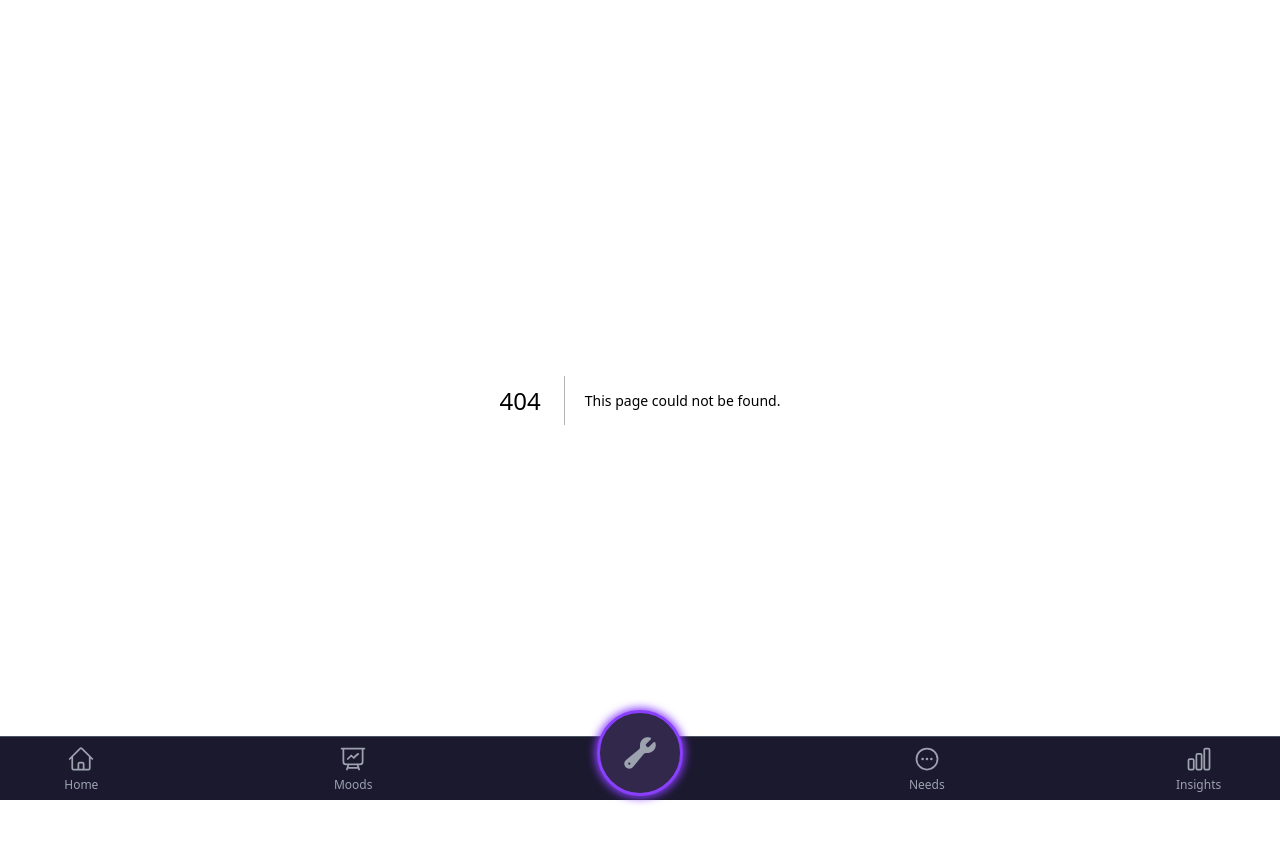
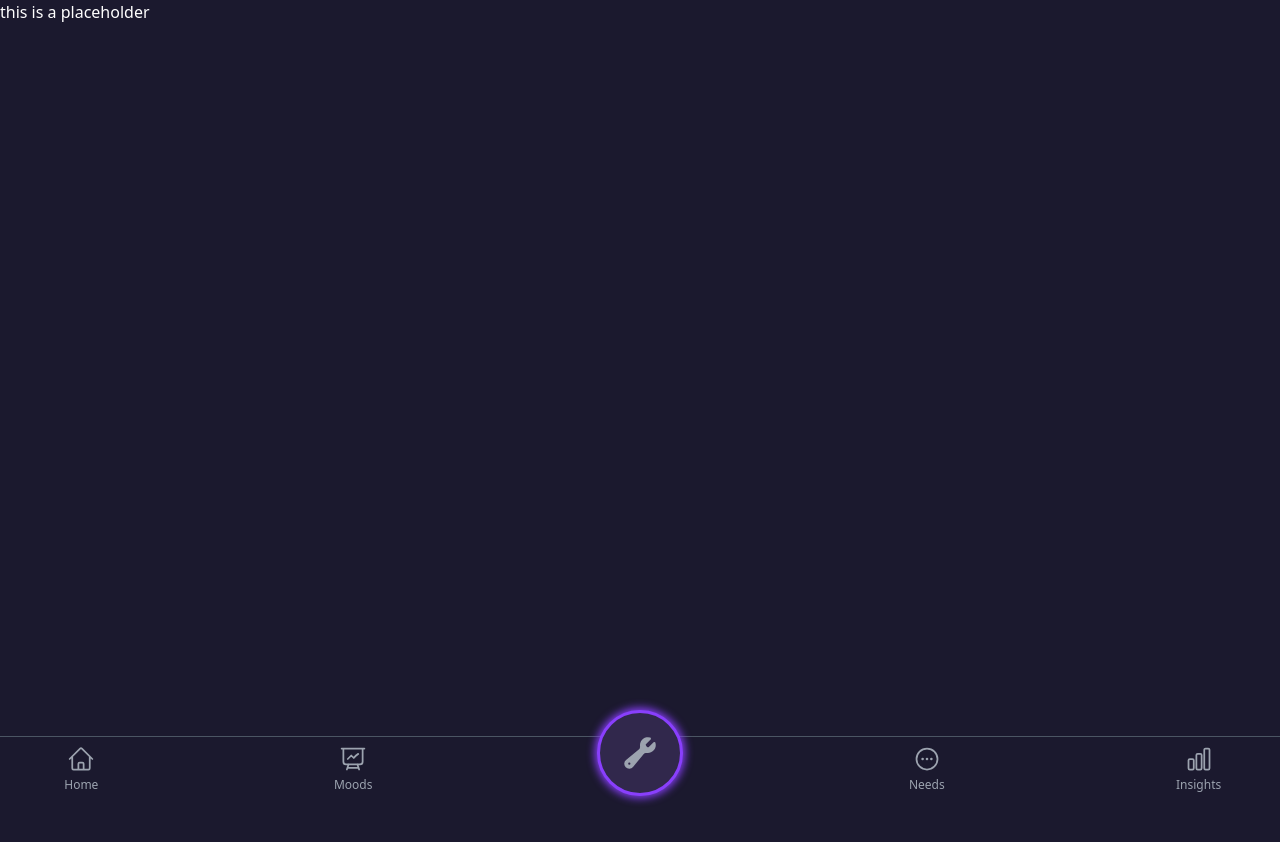
Before and after one commit to fac30/things-we-do, a Next.js app: page /insights/info in a window 1280 px wide. Before the commit this address had no page. Shown: the top 842 px of the page. After the commit the page ends 800 px from the top, so only its background shows below. Built offline with nearby package versions, Linux system fonts and the light colour scheme.

Commit message:
fix: add placeholder pages

```diff
--- /dev/null
+++ b/src/app/insights/info/page.tsx
@@ -0,0 +1,3 @@
+export default function Page() {
+  return <h1>this is a placeholder</h1>;
+}
--- /dev/null
+++ b/src/app/moods/info/page.tsx
@@ -0,0 +1,3 @@
+export default function Page() {
+  return <h1>this is a placeholder</h1>;
+}
--- /dev/null
+++ b/src/app/needs/info/page.tsx
@@ -0,0 +1,3 @@
+export default function Page() {
+  return <h1>this is a placeholder</h1>;
+}
--- /dev/null
+++ b/src/app/toolkit/info/page.tsx
@@ -0,0 +1,3 @@
+export default function Page() {
+  return <h1>this is a placeholder</h1>;
+}
```
